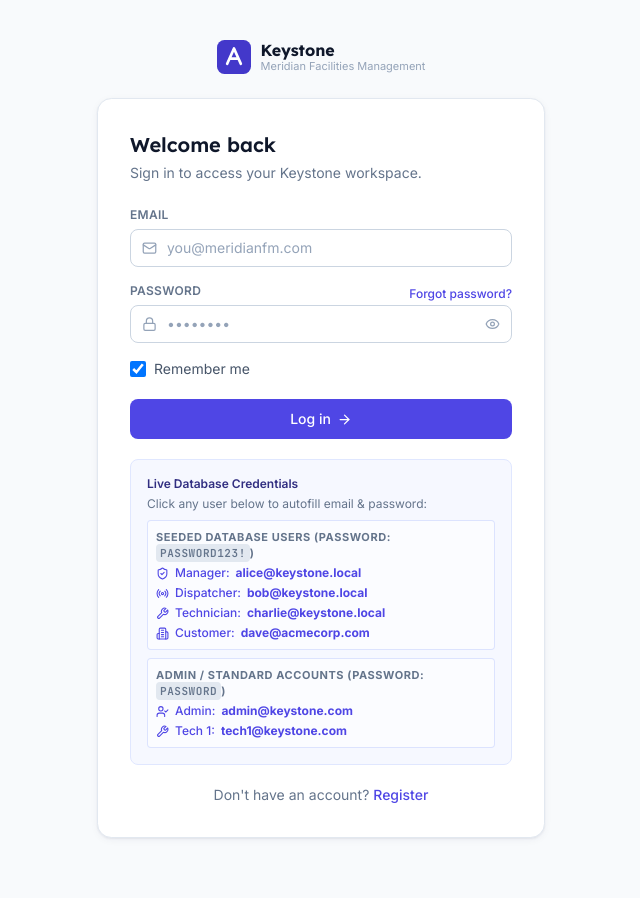
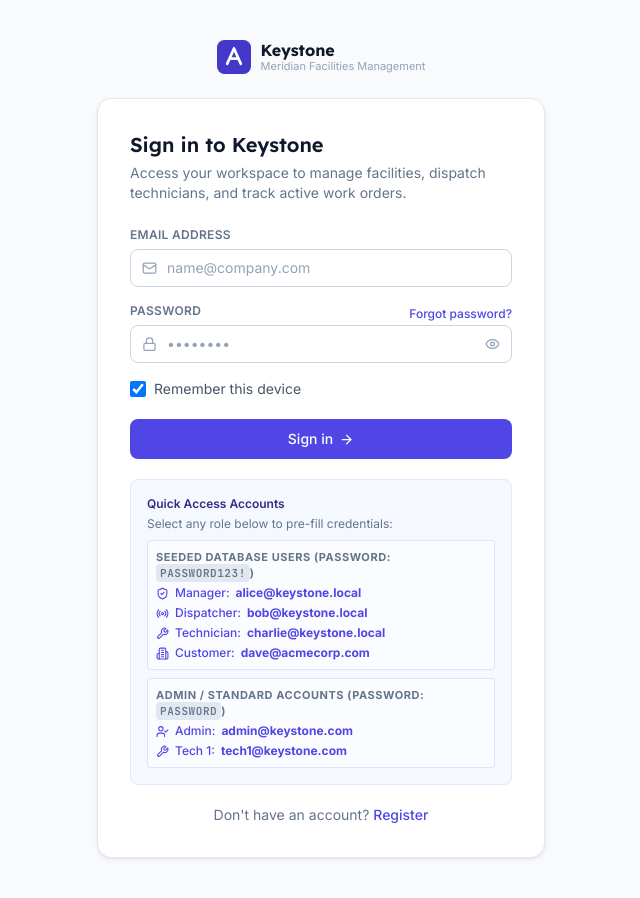
Before and after one commit to akshayvarma121/keystone-frontend-zidio, a React (Vite) app: page /login in a window 1280 px wide. Shown: the whole page, without its empty margins (319-959 px from the left). Built offline with nearby package versions, Linux system fonts and the light colour scheme.

Commit message:
style: refine application microcopy to natural, professional enterprise language

```diff
--- a/src/App.tsx
+++ b/src/App.tsx
@@ -20,15 +20,15 @@ import { useAuth } from './context/AuthContext';
 import { useTheme } from './context/ThemeContext';
 
 const VIEW_TITLES: Record<ViewKey, { title: string; sub: string }> = {
-  dashboard: { title: 'Dashboard', sub: 'Live SLA compliance and operations overview' },
-  kanban: { title: 'Work Orders', sub: 'Filter by status and drag jobs across the pipeline as they progress' },
-  dispatch: { title: 'Dispatch', sub: 'Assign technicians to open work' },
-  customers: { title: 'Customers & Sites', sub: 'Manage accounts and mapped facilities' },
-  reports: { title: 'Reports', sub: 'Performance and cost analytics' },
-  technician: { title: 'My Jobs', sub: 'Assigned work for today' },
-  'customer-portal': { title: 'Service Requests', sub: 'Track and raise facility requests' },
-  settings: { title: 'Settings', sub: 'Platform preferences' },
-  profile: { title: 'Profile', sub: 'Your account details and access level' },
+  dashboard: { title: 'Operational Overview', sub: 'Real-time performance metrics, SLA compliance tracking, and active work orders' },
+  kanban: { title: 'Work Order Management', sub: 'Track, filter, and transition field service jobs through active lifecycle stages' },
+  dispatch: { title: 'Dispatch & Scheduling', sub: 'Match open work orders with qualified technicians based on skills and availability' },
+  customers: { title: 'Customer Accounts & Facilities', sub: 'Manage enterprise client accounts, location records, and site contacts' },
+  reports: { title: 'Analytics & Insights', sub: 'Operational performance reports, SLA trends, and resource utilization metrics' },
+  technician: { title: 'Technician Workspace', sub: 'Review active field assignments, log job progress, and record time entries' },
+  'customer-portal': { title: 'Customer Service Portal', sub: 'Submit new maintenance requests and monitor the resolution status of active tickets' },
+  settings: { title: 'Platform Preferences', sub: 'Customize system options, notification defaults, and application themes' },
+  profile: { title: 'Account Profile', sub: 'Manage user credentials, role authorizations, and personal preferences' },
 };
 
 const SettingsView: React.FC = () => {
--- a/src/pages/LoginPage.tsx
+++ b/src/pages/LoginPage.tsx
@@ -46,19 +46,19 @@ export const LoginPage: React.FC = () => {
         </Link>
 
         <div className="card p-6 sm:p-8">
-          <h1 className="font-display text-xl font-semibold text-slate-900 dark:text-slate-50">Welcome back</h1>
-          <p className="mt-1 text-sm text-slate-500 dark:text-slate-400">Sign in to access your Keystone workspace.</p>
+          <h1 className="font-display text-xl font-semibold text-slate-900 dark:text-slate-50">Sign in to Keystone</h1>
+          <p className="mt-1 text-sm text-slate-500 dark:text-slate-400">Access your workspace to manage facilities, dispatch technicians, and track active work orders.</p>
 
           <form onSubmit={handleSubmit} className="mt-6 flex flex-col gap-4">
             <div>
-              <label className="label" htmlFor="email">Email</label>
+              <label className="label" htmlFor="email">Email address</label>
               <div className="relative">
                 <Mail size={15} className="pointer-events-none absolute left-3 top-1/2 -translate-y-1/2 text-slate-400" />
                 <input
                   id="email"
                   type="email"
                   autoComplete="email"
-                  placeholder="you@meridianfm.com"
+                  placeholder="name@company.com"
                   className="input pl-9"
                   value={email}
                   onChange={(e) => setEmail(e.target.value)}
@@ -97,24 +97,24 @@ export const LoginPage: React.FC = () => {
 
             <label className="flex items-center gap-2 text-sm text-slate-600 dark:text-slate-300">
               <input type="checkbox" checked={rememberMe} onChange={(e) => setRememberMe(e.target.checked)} className="h-4 w-4 rounded border-slate-300 text-indigo-600 focus:ring-indigo-500" />
-              Remember me
+              Remember this device
             </label>
 
             {error && <p className="rounded-lg bg-rose-50 dark:bg-rose-900/20 px-3 py-2 text-sm text-rose-600 dark:text-rose-300">{error}</p>}
 
             <button type="submit" className="btn-primary mt-1 w-full justify-center py-2.5" disabled={isLoading}>
-              {isLoading ? 'Connecting to live server…' : 'Log in'} <ArrowRight size={15} />
+              {isLoading ? 'Authenticating…' : 'Sign in'} <ArrowRight size={15} />
             </button>
             {isLoading && (
               <p className="mt-2 text-center text-xs text-amber-600 dark:text-amber-400 animate-pulse">
-                Waking up live Render backend service… (Cold start takes ~45 seconds on first request)
+                Initializing live backend service connection…
               </p>
             )}
           </form>
 
           <div className="mt-5 rounded-lg border border-indigo-100 bg-indigo-50/50 dark:border-indigo-900/50 dark:bg-indigo-900/20 p-4 text-xs text-slate-600 dark:text-slate-300">
-            <p className="font-semibold text-indigo-900 dark:text-indigo-100 mb-1">Live Database Credentials</p>
-            <p className="mb-2 text-slate-500">Click any user below to autofill email & password:</p>
+            <p className="font-semibold text-indigo-900 dark:text-indigo-100 mb-1">Quick Access Accounts</p>
+            <p className="mb-2 text-slate-500">Select any role below to pre-fill credentials:</p>
             <div className="space-y-2 font-medium">
               <div className="rounded border border-indigo-200/60 p-2 dark:border-indigo-800/40 bg-white/60 dark:bg-slate-900/40">
                 <p className="text-[11px] font-bold text-slate-500 uppercase tracking-wider mb-1">Seeded Database Users (Password: <code className="bg-slate-200 dark:bg-slate-800 px-1 py-0.5 rounded">Password123!</code>)</p>
```
